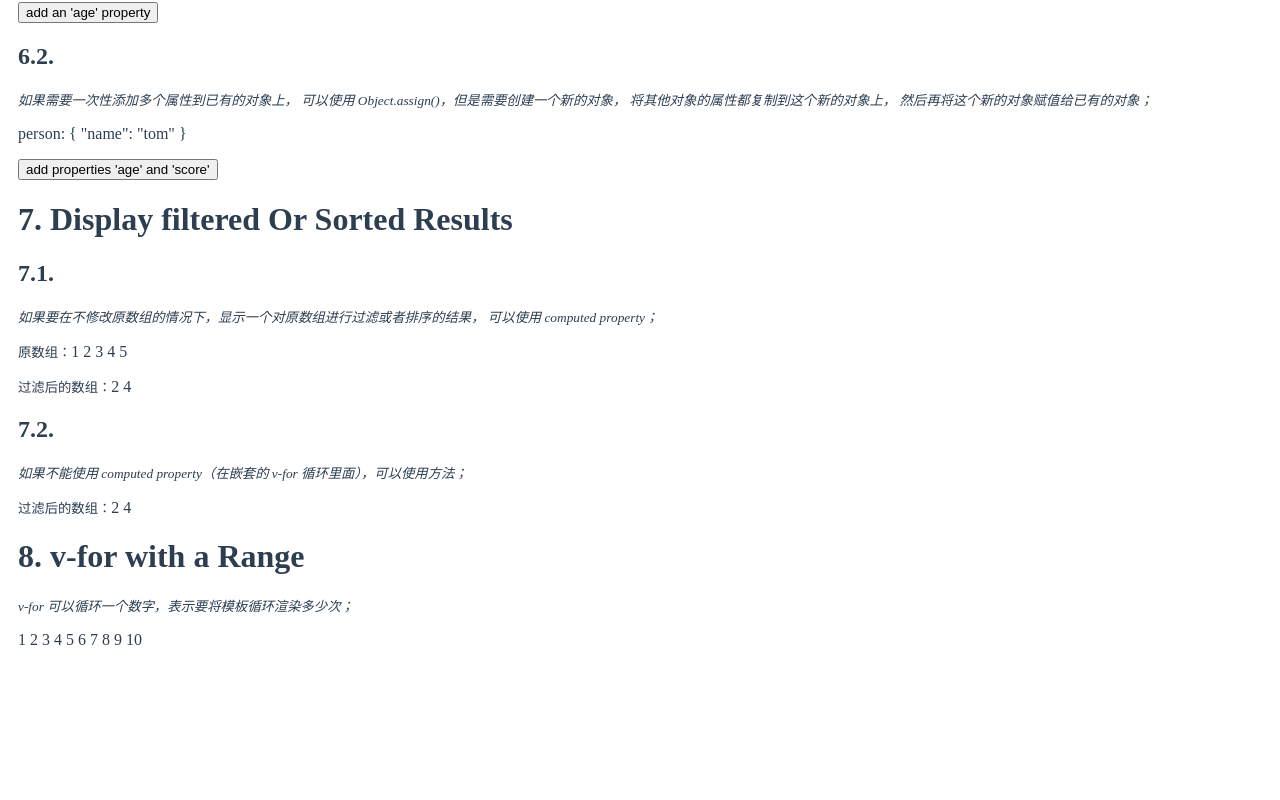
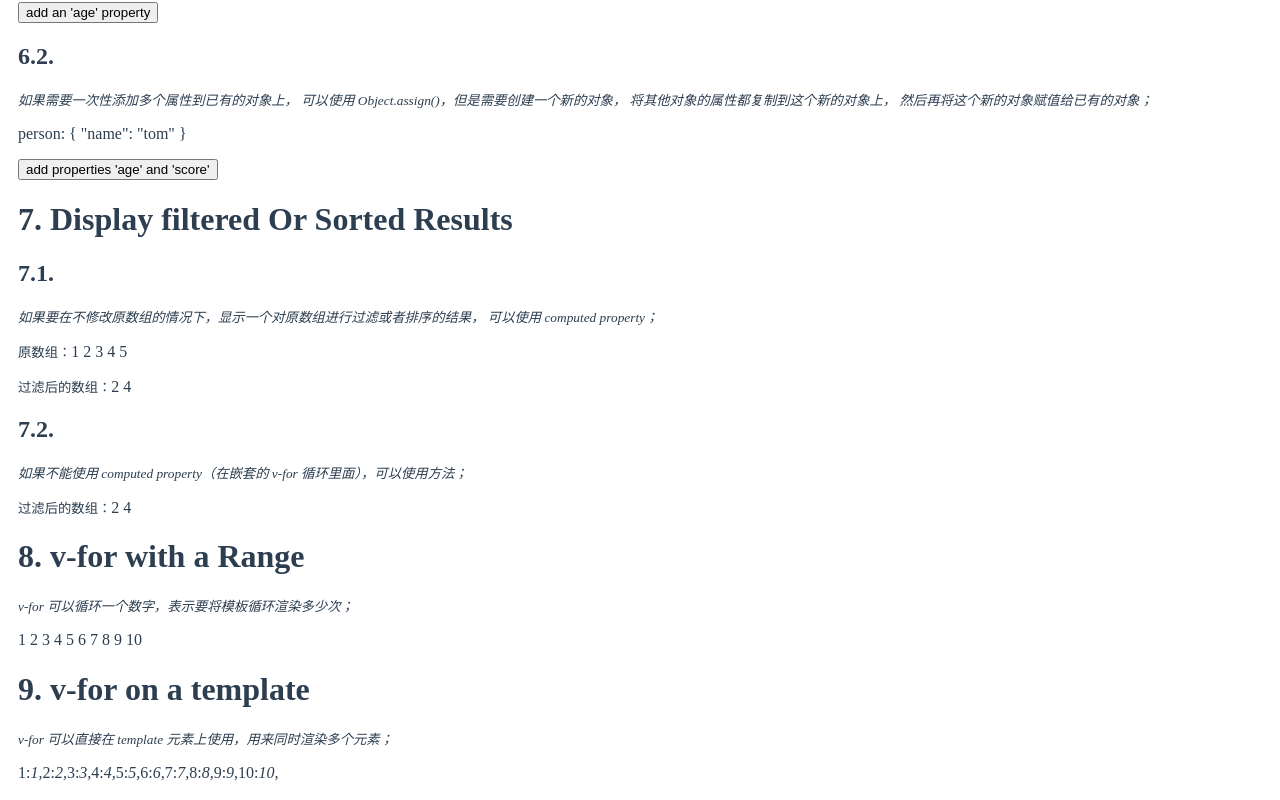
Before and after one commit to luotaoyeah/learning-vue, a Vue app: page /#/guide/list-rendering in a window 1280 px wide. Shown: the part 2493-3293 px from the top of the page. Before the commit the page ends 3160 px from the top, so only its background shows below. Built offline with nearby package versions, Linux system fonts and the light colour scheme.

Commit message:
v-for: on a template

```diff
--- a/src/doc/guide/list-rendering/v-for/index.vue
+++ b/src/doc/guide/list-rendering/v-for/index.vue
@@ -10,6 +10,7 @@
     <VForObjectChangeDetectionCaveats></VForObjectChangeDetectionCaveats>
     <VForDisplayFilteredOrSortedResults></VForDisplayFilteredOrSortedResults>
     <VForWithARange></VForWithARange>
+    <VForOnATemplate></VForOnATemplate>
   </div>
 </template>
 <script>
@@ -21,6 +22,7 @@ import VForCaveats from "./v-for-caveat";
 import VForObjectChangeDetectionCaveats from "./v-for-object-change-detection-caveat";
 import VForDisplayFilteredOrSortedResults from "./v-for-display-filtered-or-sorted-results";
 import VForWithARange from "./v-for-with-a-range";
+import VForOnATemplate from "./v-for-on-a-template";
 
 export default {
   data() {
@@ -34,7 +36,8 @@ export default {
     VForCaveats,
     VForObjectChangeDetectionCaveats,
     VForDisplayFilteredOrSortedResults,
-    VForWithARange
+    VForWithARange,
+    VForOnATemplate
   }
 };
 </script>
--- /dev/null
+++ b/src/doc/guide/list-rendering/v-for/v-for-on-a-template.vue
@@ -0,0 +1,29 @@
+<template>
+  <div>
+    <h1>9. v-for on a template</h1>
+    <p>
+      <small>
+        <i>
+          v-for 可以直接在 template 元素上使用，用来同时渲染多个元素；
+        </i>
+      </small>
+    </p>
+    <template
+      v-for="item in 10"
+    >
+      <span :key="'span_' + item">{{item}}:</span>
+      <span :key="'i_' + item">
+        <i>{{item}},</i>
+      </span>
+    </template>
+  </div>
+</template>
+<script>
+export default {
+  data() {
+    return {};
+  }
+};
+</script>
+<style scoped>
+</style>
```
